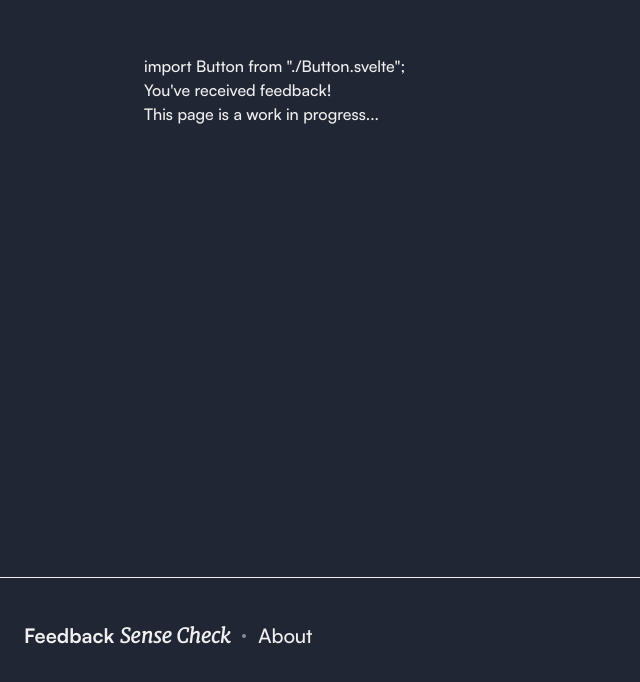
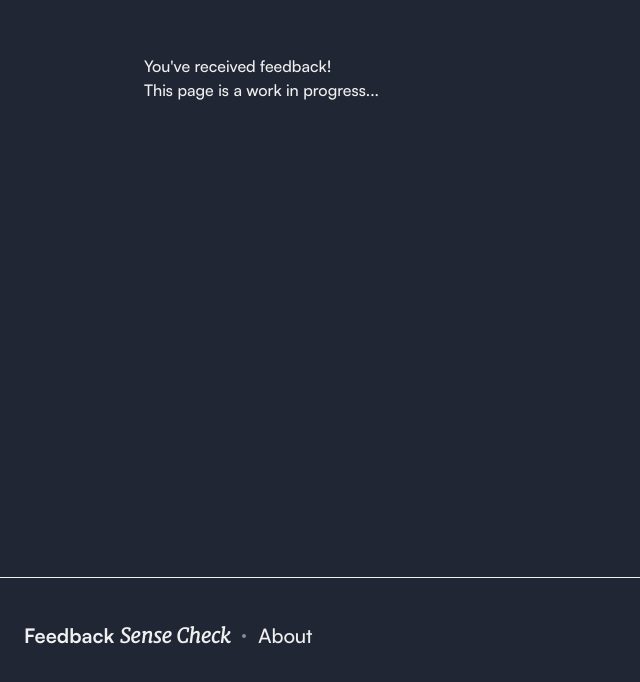
Before and after one commit to aaronconway7/feedback-sense-check, a SvelteKit app: page /received-feedback in a window 1280 px wide. Shown: the part 106-788 px from the top of the page, without its empty margins (0-640 px from the left). Built offline with nearby package versions, Linux system fonts and the light colour scheme.

Commit message:
remove button

```diff
--- a/src/routes/received-feedback/+page.svelte
+++ b/src/routes/received-feedback/+page.svelte
@@ -1,4 +1,2 @@
-import Button from "./Button.svelte";
-
 <h2>You've received feedback!</h2>
 <p>This page is a work in progress...</p>
```
Also changed, not shown: src/app.css (line endings or trailing spaces).
